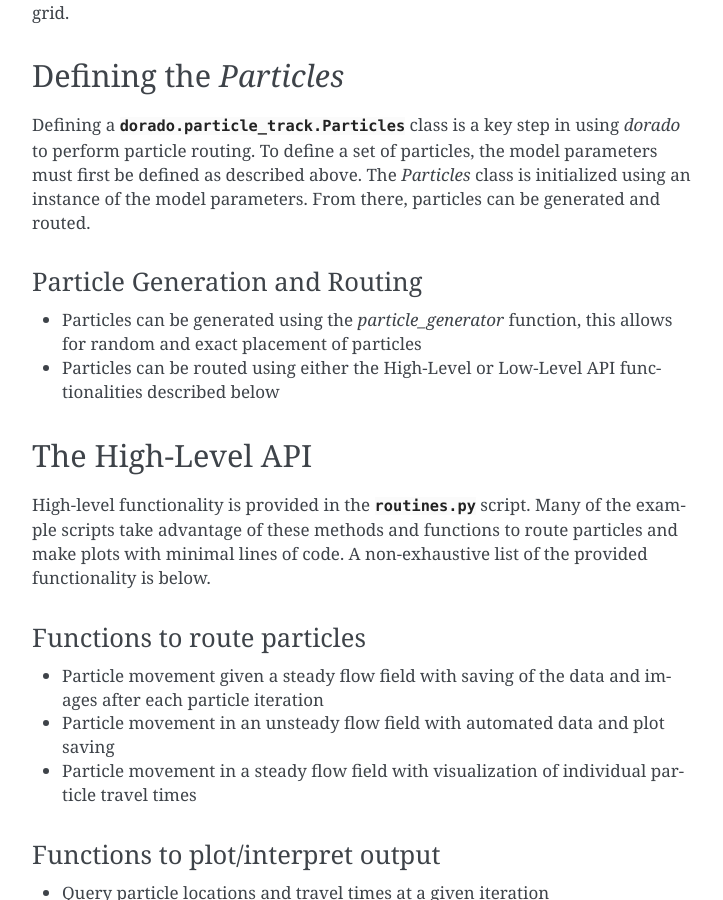
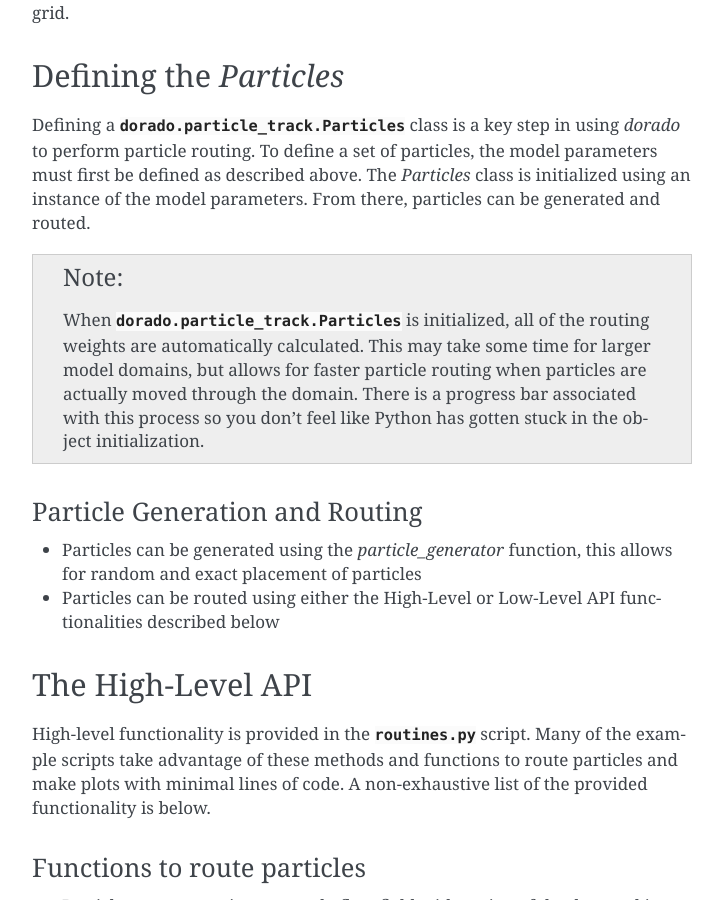
Before and after one commit to passaH2O/dorado, a Sphinx documentation site: the page built from docs/source/userguide/index.rst, in a window 1280 px wide and 900 px high, scrolled down 1337 px. Shown: the whole window, without its empty margins (388-1111 px from the left). Built offline with Sphinx 7.4.7, drawn with Linux system fonts in a browser that asks for light colours; formulas are drawn with MathJax 3.

Commit message:
update documentation to add note about weight calculation upon particles initialization, delete paper draft

```diff
--- a/docs/source/paper/index.rst
+++ b/docs/source/paper/index.rst
@@ -4,4 +4,4 @@
 Paper
 =====
 
-A paper accompanying this software package is currently being submitted to the Journal of Open Source Software. The paper Markdown file has been rendered as a ReStructured Text file (although not all formatting translates well) for inclusion in the documentation prior to publication. It can be viewed :ref:`here<paperrst>`.
+A paper accompanying this software package has been published in the Journal of Open Source Software. It can be viewed `here <https://joss.theoj.org/papers/10.21105/joss.02585>`_
--- a/docs/source/userguide/index.rst
+++ b/docs/source/userguide/index.rst
@@ -53,6 +53,14 @@ Defining the `Particles`
 
 Defining a :obj:`dorado.particle_track.Particles` class is a key step in using `dorado` to perform particle routing. To define a set of particles, the model parameters must first be defined as described above. The `Particles` class is initialized using an instance of the model parameters. From there, particles can be generated and routed.
 
+.. Note::
+    When :obj:`dorado.particle_track.Particles` is initialized, all of the
+    routing weights are automatically calculated. This may take some time for
+    larger model domains, but allows for faster particle routing when particles
+    are actually moved through the domain. There is a progress bar associated
+    with this process so you don't feel like Python has gotten stuck in the
+    object initialization.
+
 Particle Generation and Routing
 ^^^^^^^^^^^^^^^^^^^^^^^^^^^^^^^
 
```
Also changed, not shown: docs/source/paper/paper.rst (deleted, +0 -7 lines).
